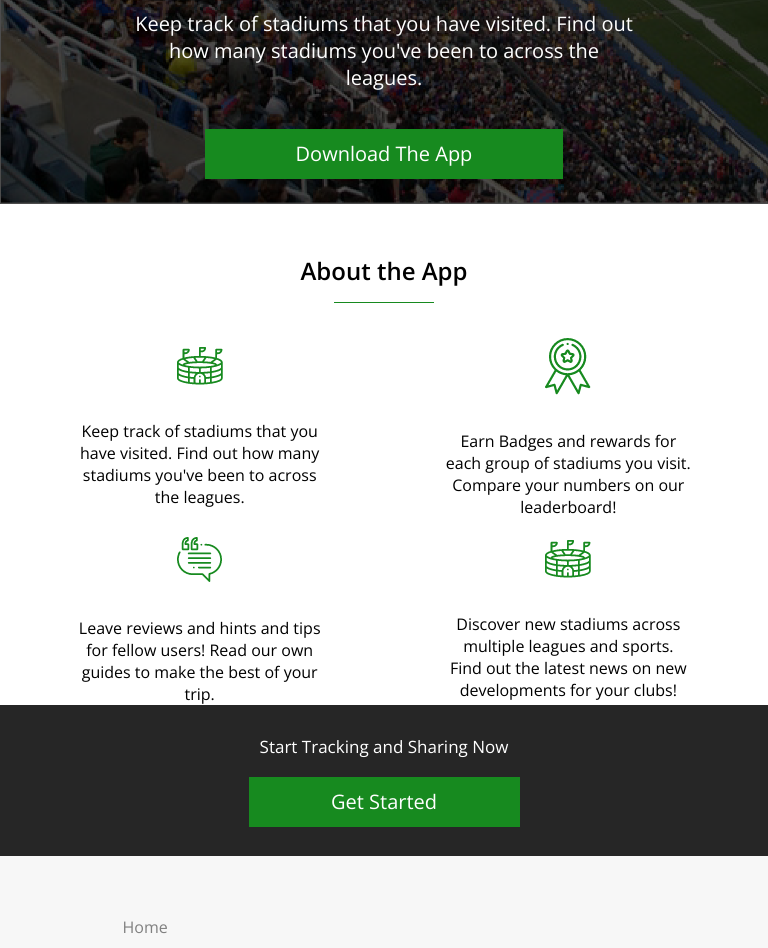
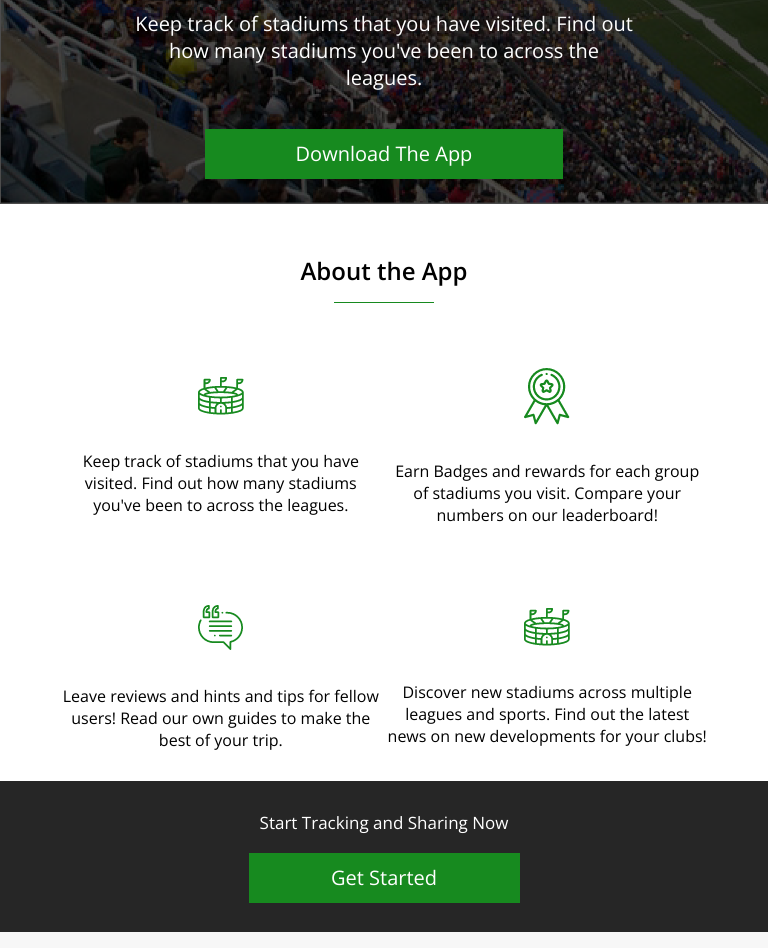
Before and after one commit to jorr777/task1, a plain HTML site: page home.html in a window 768 px wide. Shown: the part 205-1153 px from the top of the page. Drawn offline with nearby package versions, Linux system fonts and the light colour scheme.

Commit message:
optimization

```diff
--- a/home.css
+++ b/home.css
@@ -52,7 +52,7 @@
     display: flex;
     justify-content: center;
 
-}contact_us_p
+}
 
 .about_app_inner {
     width: 60%;
@@ -69,7 +69,7 @@
 
 .about_app_inner_items {
     margin: 30px;
-    width: 30%;
+    width: 35%;
     text-align: center;
 }
 
@@ -124,7 +124,7 @@
         justify-content: center;
     }
     .about_app_inner{
-        width: 80%;
+        width: 85%;
     }
 
 }
@@ -175,8 +175,8 @@
         text-align: center;
     }
     .about_app_inner_items{
-        width: 40%;
-        margin: 0;
+        width: 50%;
+        margin: 30px 0 ;
     }
 
     .about_stadium{
```
Also changed, not shown: contactPage/contact.html (+3 -3 lines), ourAppPage/ourapp.html (+3 -3 lines).
